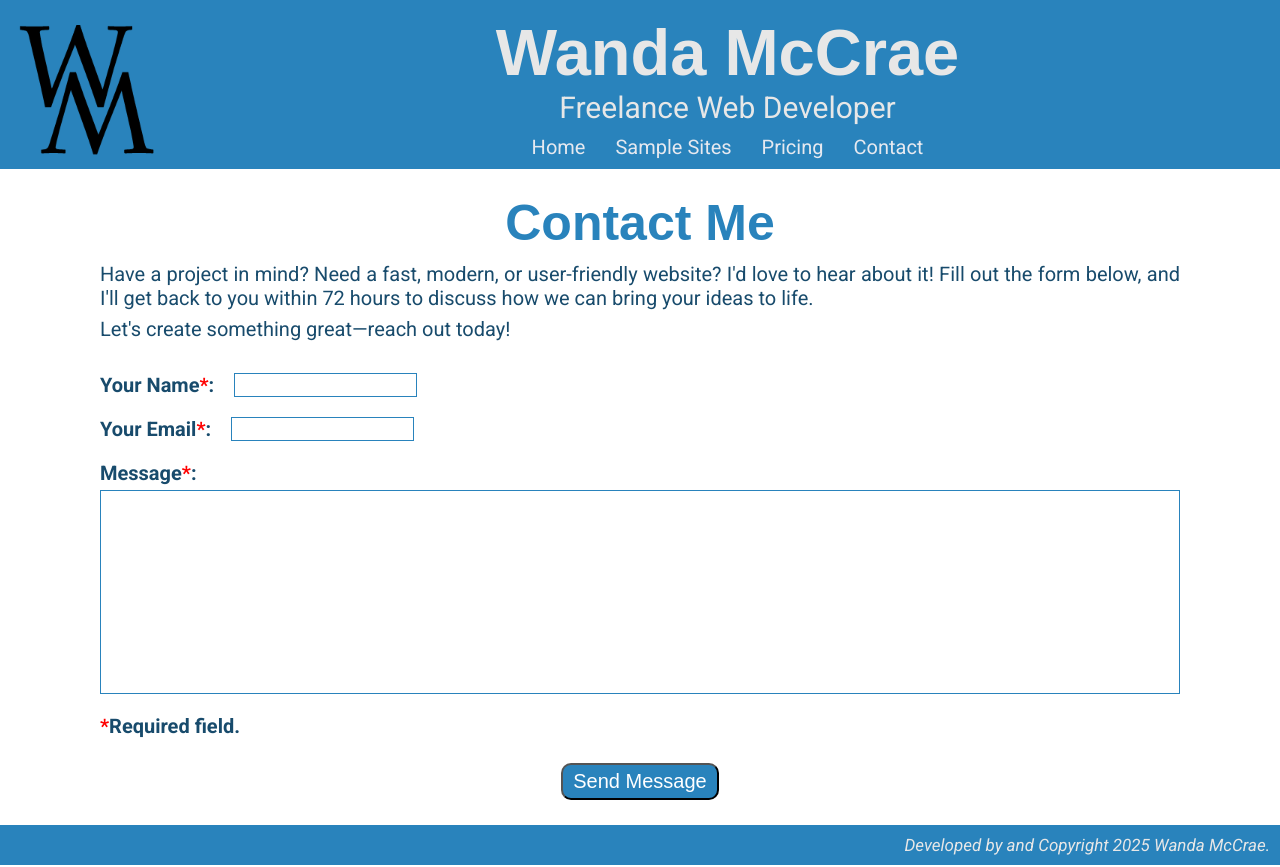
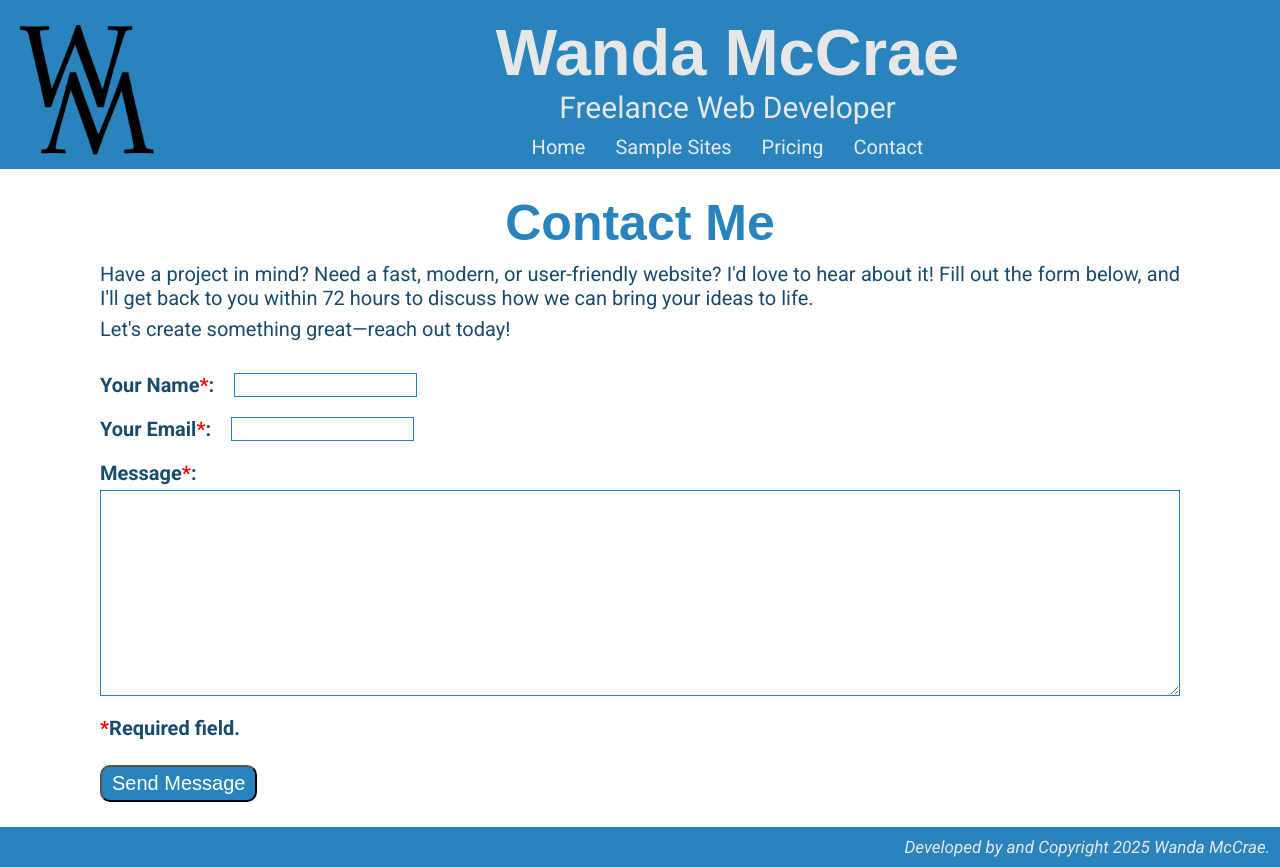
Before and after one commit to wlmccrae/html-css-portfolio, a React (Create React App) app in the folder freelance/: page /contact in a window 1280 px wide. Built offline with nearby package versions, Linux system fonts and the light colour scheme; a web font is replaced by a local one.

Commit message:
Cleaned up contact form JSX.

```diff
--- a/freelance/src/components/Contact.js
+++ b/freelance/src/components/Contact.js
@@ -16,6 +16,19 @@ function Contact() {
         });
     };
 
+    // Send the form data to email
+    const sendMessage = (event) => {
+      event.preventDefault();
+      console.log(`Message sent via form. Form Data: ${JSON.stringify(contactFormData)}`);
+
+      // Clear the form data
+      setContactFormData({
+        name: "",
+        email: "",
+        message: "",
+      })
+    };
+
   return (
     <div className="freelance-page">
       <div className="freelance-title-container">
@@ -25,22 +38,44 @@ function Contact() {
         <p>Have a project in mind? Need a fast, modern, or user-friendly website? I'd love to hear about it! Fill out the form below, and I'll get back to you within 72 hours to discuss how we can bring your ideas to life.</p>
         <p>Let's create something great&mdash;reach out today!</p>
       </div>
-      <form id="contact-form" className="contact-form">
+      <form id="contact-form" className="contact-form" onSubmit={sendMessage}>
         <div className="contact-form-row">
-          <label for="name">Your Name<span className="required-field">*</span>: </label>
-          <input className="form-input" onChange={handleChange} type="text" id="name" name="name" />
+          <label htmlFor="name">Your Name<span className="required-field">*</span>: </label>
+          <input
+            className="form-input"
+            onChange={handleChange}
+            type="text" id="name"
+            name="name"
+            value={contactFormData.name}
+            required
+          />
         </div>
         <div className="contact-form-row">
-          <label for="email">Your Email<span className="required-field">*</span>: </label>
-          <input className="form-input" onChange={handleChange} type="text" id="email" name="email" />
+          <label htmlFor="email">Your Email<span className="required-field">*</span>: </label>
+          <input
+            className="form-input"
+            onChange={handleChange}
+            type="email"
+            id="email"
+            name="email"
+            value={contactFormData.email}
+            required
+          />
         </div>
-        <label for="name">Message<span className="required-field">*</span>:</label>
-        <input className="message-field" onChange={handleChange} type="text" id="message" name="message" />
+        <label htmlFor="name">Message<span className="required-field">*</span>:</label>
+        <textarea
+          className="message-field"
+          onChange={handleChange}
+          id="message"
+          name="message"
+          value={contactFormData.message}
+          required
+        />
         <p><span className="required-field">*</span>Required field.</p>
+        <button type="submit" className="contact-me">
+          Send Message
+        </button>
       </form>
-      <button className="contact-me">
-        Send Message
-      </button>
     </div>
   )
 
--- a/freelance/src/styles/Contact.css
+++ b/freelance/src/styles/Contact.css
@@ -42,6 +42,7 @@
   border-radius: 10px;
   margin-top: 5px;
   padding: 5px 10px;
+  width: fit-content;
 }
 
 .required-field {
```
